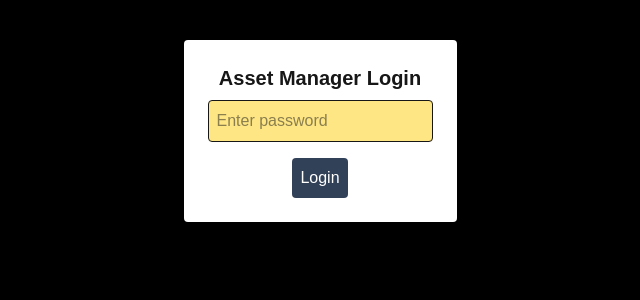
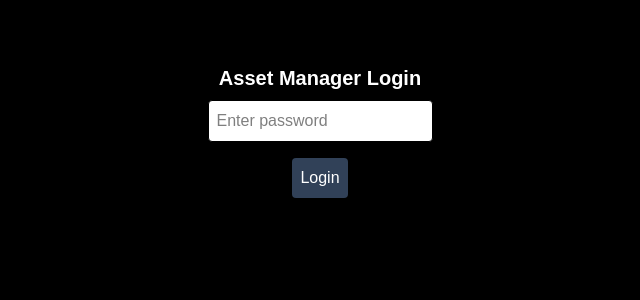
Before and after one commit to uk030621/AssetManagerLWJ, a Next.js app: page / in a window 1280 px wide. Shown: the top 300 px of the page, without its empty margins (320-960 px from the left). Built offline with nearby package versions, Linux system fonts and the light colour scheme.

Commit message:
Modified login formatting

```diff
--- a/app/page.js
+++ b/app/page.js
@@ -24,13 +24,15 @@ export default function Login() {
 
   return (
     <div className="flex flex-col items-center justify-start min-h-screen bg-black pt-10">
-      <div className="p-6 bg-white rounded shadow-md">
-        <h2 className="text-xl font-bold text-center">Asset Manager Login</h2>
+      <div className="p-6  rounded shadow-md">
+        <h2 className="text-xl text-white font-bold text-center">
+          Asset Manager Login
+        </h2>
         <input
           type="password"
           value={password}
           onChange={(e) => setPassword(e.target.value)}
-          className="mt-2 p-2 border rounded w-full bg-amber-200"
+          className="mt-2 p-2 border rounded w-full bg-white text-black"
           placeholder="Enter password"
         />
         {error && <p className="text-red-500">{error}</p>}
```
